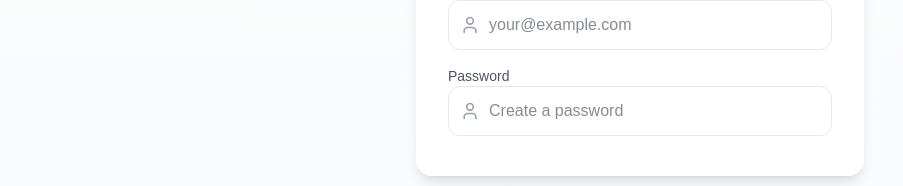
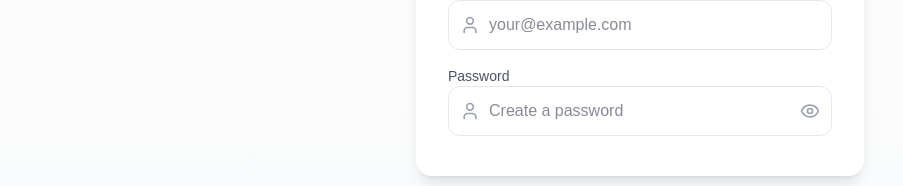
Before and after one commit to ChamalshaInduwara/E-Commerce, a React (Vite) app in the folder frontend/: page /signup in a window 1280 px wide. Shown: the part 471-657 px from the top of the page, without its empty margins (0-903 px from the left). Built offline with nearby package versions, Linux system fonts and the light colour scheme.

Commit message:
feat: add password visibility toggle to SignUpPage component

```diff
--- a/frontend/src/components/SignUpPage.jsx
+++ b/frontend/src/components/SignUpPage.jsx
@@ -2,7 +2,7 @@ import React, { useState } from 'react'
 import { signUpStyles } from '../assets/dummyStyles';
 import { useNavigate } from 'react-router-dom';
 import { toast, ToastContainer } from 'react-toastify';
-import { ArrowLeft, User } from 'lucide-react';
+import { ArrowLeft, Eye, EyeOff, User } from 'lucide-react';
 
 const SignUpPage = () => {
     const [name, setName] = useState("");
@@ -131,6 +131,16 @@ const SignUpPage = () => {
                                 className={signUpStyles.inputField}
                                 required
                             />
+                            <button
+                                type="button"
+                                onClick={() => setShowPassword(!showPassword)}
+                                className={signUpStyles.passwordToggleButton}>
+                                {showPassword ? (
+                                    <EyeOff className={signUpStyles.passwordToggleIcon}/>
+                                ): (
+                                    <Eye className={signUpStyles.passwordToggleIcon}/>
+                                )}
+                            </button>
                         </div>
                         </div>
                     </form>
```
